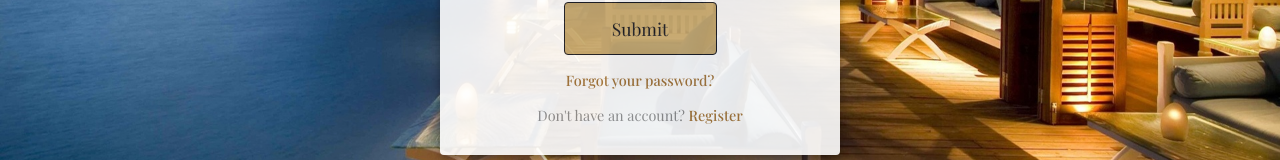
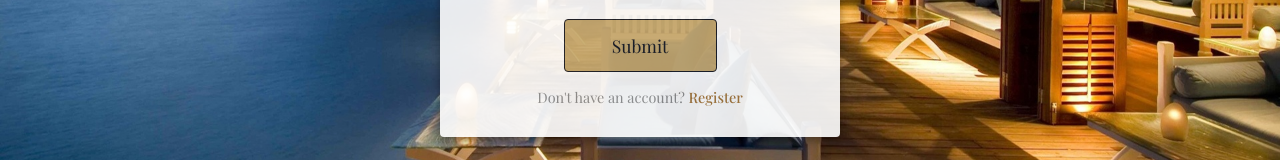
Before and after one commit to trabalhoWebUFSC/trabalhoWebUFSC, a React (Create React App) app in the folder frontend/: page /login in a window 1280 px wide. Shown: the part 475-635 px from the top of the page. Built offline with nearby package versions, Linux system fonts and the light colour scheme; no server answers; a web font is replaced by a local one.

Commit message:
fix: tira botao esqueceu sua senha da pagina login

```diff
--- a/frontend/src/pages/Login/Login.js
+++ b/frontend/src/pages/Login/Login.js
@@ -1,8 +1,8 @@
 import React, { useState } from "react";
 import { Link, useNavigate } from "react-router-dom";
 import api, { setAuthToken } from "../../services/api";
-import sharedStyles from '../../styles/auth/AuthShared.module.css';
-import styles from './Login.module.css';
+import sharedStyles from "../../styles/auth/AuthShared.module.css";
+import styles from "./Login.module.css";
 
 function LoginPage() {
   const [email, setEmail] = useState("");
@@ -25,18 +25,18 @@ function LoginPage() {
 
     try {
       // chamada à api para realizar login
-      const response = await api.post('/auth/login', {
+      const response = await api.post("/auth/login", {
         email,
-        password
+        password,
       });
 
       // salva o token e faz login
       setAuthToken(response.data.token);
       navigate("/portal");
-
     } catch (err) {
       // exibe mensagem de erro
-      const errorMessage = err.response?.data?.message || "Failed to login. Please try again.";
+      const errorMessage =
+        err.response?.data?.message || "Failed to login. Please try again.";
       setError(errorMessage);
       console.error("Login error:", err);
     } finally {
@@ -45,7 +45,7 @@ function LoginPage() {
   };
 
   return (
-   <div className={sharedStyles.authContainer}>
+    <div className={sharedStyles.authContainer}>
       <form onSubmit={handleSubmit} className={sharedStyles.authForm}>
         <h2 className={sharedStyles.formTitle}>Sign In</h2>
 
@@ -88,11 +88,6 @@ function LoginPage() {
 
         {error && <p className={sharedStyles.errorMessage}>{error}</p>}
 
-        {/* LINKS DE RECUPERAÇÃO E CADASTRO */}
-        <p className={styles.forgotPassword}>
-          <Link to="/forgot-password">Forgot your password?</Link>
-        </p>
-
         {/* Link para o Cadastro */}
         <p className={styles.registerLink}>
           Don't have an account? <Link to="/register">Register</Link>
--- a/frontend/src/pages/Login/Login.module.css
+++ b/frontend/src/pages/Login/Login.module.css
@@ -18,15 +18,13 @@
   background-color: var(--cor-primaria-dourado-escuro);
 }
 
-/* links adicionais (esqueceu sehha e registro) */
-.forgotPassword,
+/* links adicionais registro) */
 .registerLink {
   margin-top: 15px;
   font-size: 0.9em;
   color: #909090;
 }
 
-.forgotPassword a,
 .registerLink a {
   color: var(--cor-primaria-dourado-escuro);
   text-decoration: none;
```
